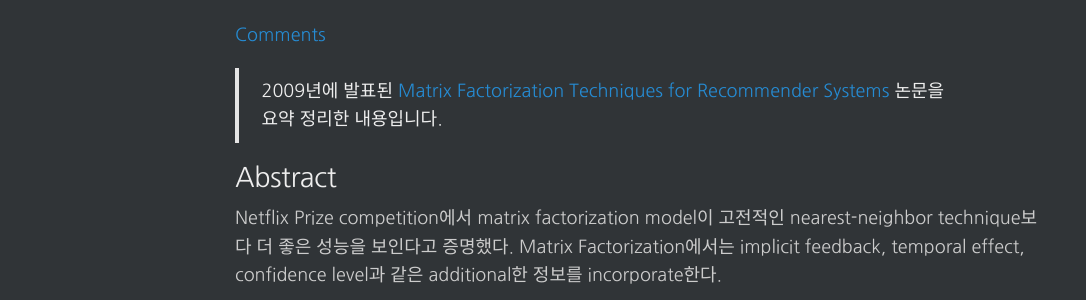
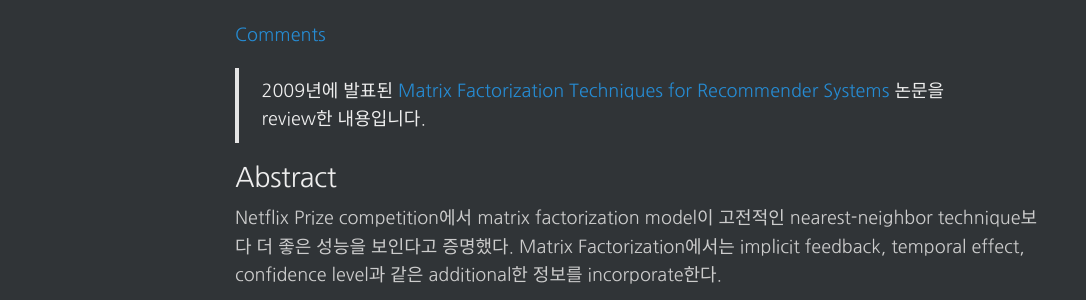
Before and after one commit to changhyeonnam/changhyeonnam.github.io, a Jekyll site: the page built from _posts/2021/2021-12-21-Matrix_Factorization.md, in a window 1280 px wide and 900 px high. Shown: the part 282-582 px from the top of the window, without its empty margins (0-1086 px from the left). Built offline with Jekyll 4.4.1, drawn with Linux system fonts in a browser that asks for light colours; nearby versions of some CDN libraries; formulas are drawn with MathJax 3; comment, search, counter and statistics services are not loaded.

Commit message:
Update 2021-12-21-Matrix_Factorization.md

```diff
--- a/_posts/2021/2021-12-21-Matrix_Factorization.md
+++ b/_posts/2021/2021-12-21-Matrix_Factorization.md
@@ -10,7 +10,7 @@
 ---
 
 
-> 2009년에 발표된 [Matrix Factorization Techniques for Recommender Systems](https://datajobs.com/data-science-repo/Recommender-Systems-%5BNetflix%5D.pdf) 논문을 요약 정리한 내용입니다.
+> 2009년에 발표된 [Matrix Factorization Techniques for Recommender Systems](https://datajobs.com/data-science-repo/Recommender-Systems-%5BNetflix%5D.pdf) 논문을 review한 내용입니다.
 >
 
 ## Abstract
```
